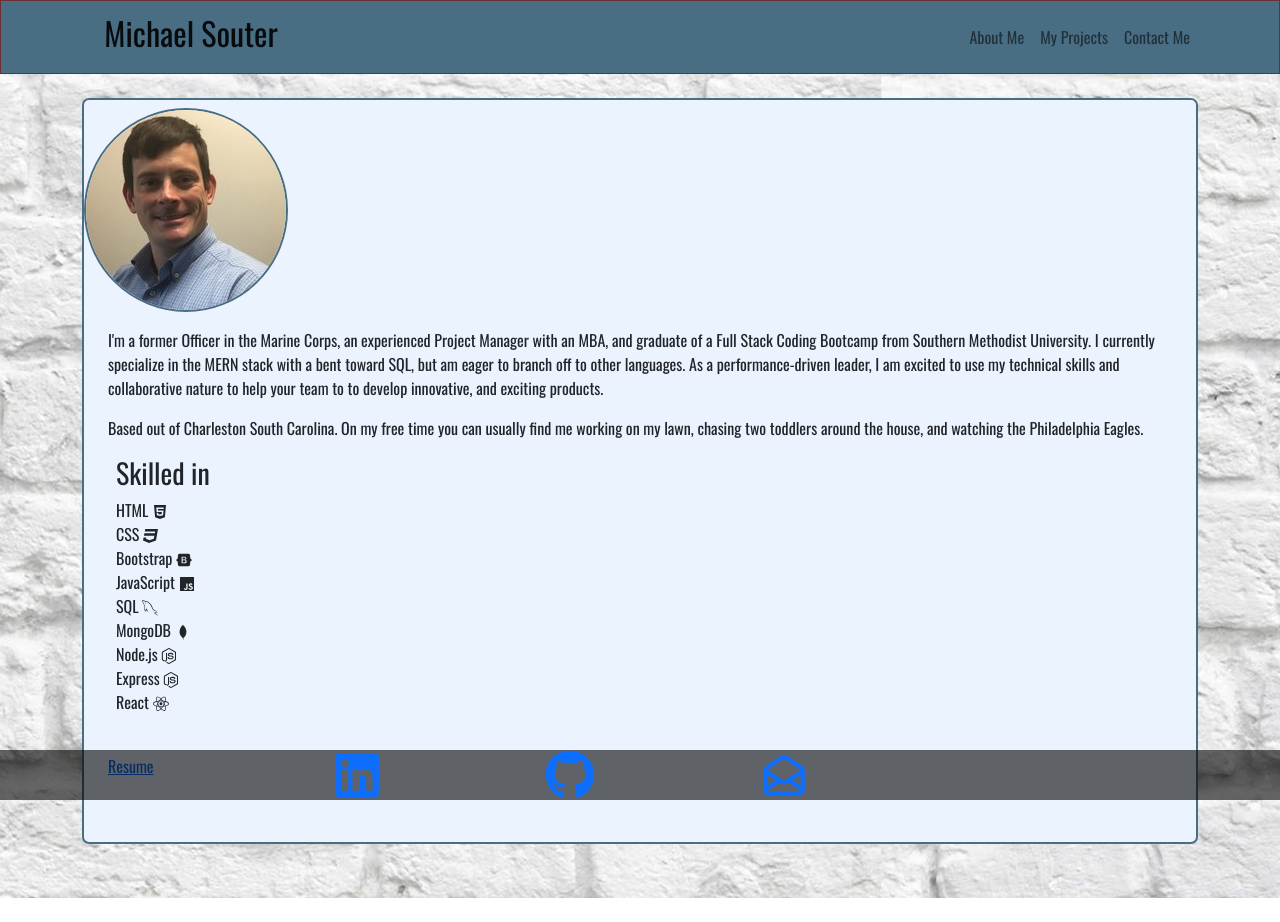
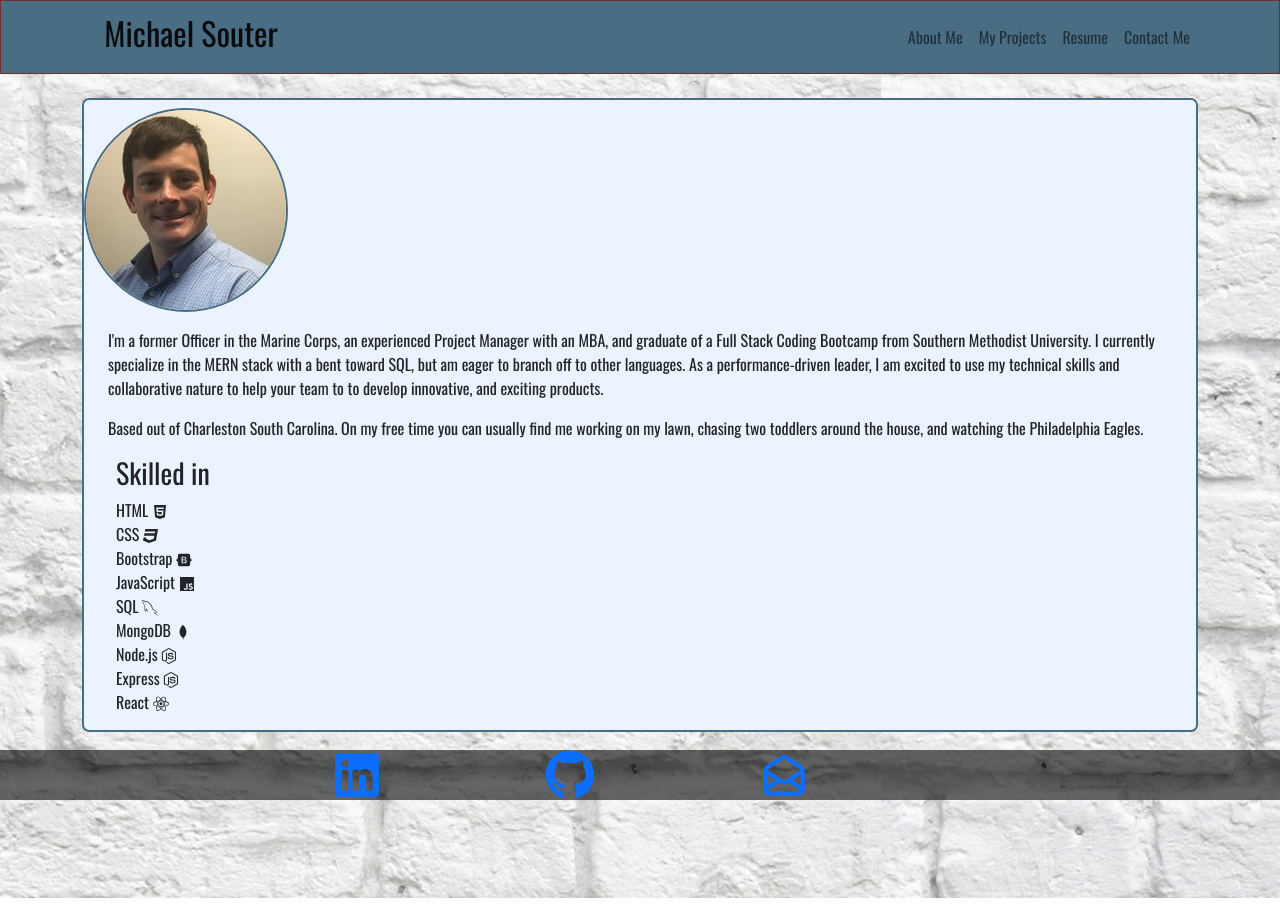
Before and after one commit to lelandcypress/full_stack_profile, a React (Create React App) app: page /about in a window 1280 px wide. Built offline with nearby package versions, Linux system fonts and the light colour scheme.

Commit message:
modify routing for resume page

```diff
--- a/src/App.js
+++ b/src/App.js
@@ -5,11 +5,12 @@ import About from "./pages/About";
 import ProjectDisplay from "./pages/ProjectDisplay";
 import Contact from "./pages/Contact";
 import Navigation from "./components/Navigation";
-import Resume from "./components/Resume";
+import Resume from "./pages/Resume";
 import "bootstrap/dist/css/bootstrap.min.css";
 
 import Footer from "./components/Footer";
 import "./App.css";
+import { Container } from "react-bootstrap";
 
 function App() {
   return (
@@ -17,21 +18,11 @@ function App() {
       <Router>
         <Navigation />
         <Switch>
-          <Route exact path="/">
-            <Home />
-          </Route>
-          <Route exact path="/about">
-            <About />
-          </Route>
-          <Route exact path="/projects">
-            <ProjectDisplay />
-          </Route>
-          <Route exact path="/contact">
-            <Contact />
-          </Route>
-          <Route exact path="/Resume">
-            <Resume />
-          </Route>
+          <Route exact path="/" component={Home} />
+          <Route exact path="/about" component={About} />
+          <Route exact path="/projects" component={ProjectDisplay} />
+          <Route exact path="/contact" component={Contact} />
+          <Route exact path="/resume" component={Resume} />
         </Switch>
         <Footer />
       </Router>
--- a/src/components/Navigation.js
+++ b/src/components/Navigation.js
@@ -21,6 +21,9 @@ function Navigation() {
             <Nav.Link as={Link} to={"/projects"}>
               My Projects
             </Nav.Link>
+            <Nav.Link as={Link} to={"/resume"}>
+              Resume
+            </Nav.Link>
             <Nav.Link as={Link} to={"/contact"}>
               Contact Me
             </Nav.Link>
--- a/src/pages/About.js
+++ b/src/pages/About.js
@@ -70,11 +70,6 @@ function About() {
             React <GrReactjs />
           </li>
         </ul>
-        <div className="mb-4 p-4">
-          <a href="/Resume">
-            <p>Resume</p>
-          </a>
-        </div>
       </div>
     </div>
   );
--- a/src/components/Resume.js
+++ b/src/pages/Resume.js
@@ -1,5 +1,5 @@
 import React from "react";
-import PDF from "./pdf/Resume.pdf";
+import PDF from "../components/pdf/Resume.pdf";
 
 function Resume() {
   return (
```
